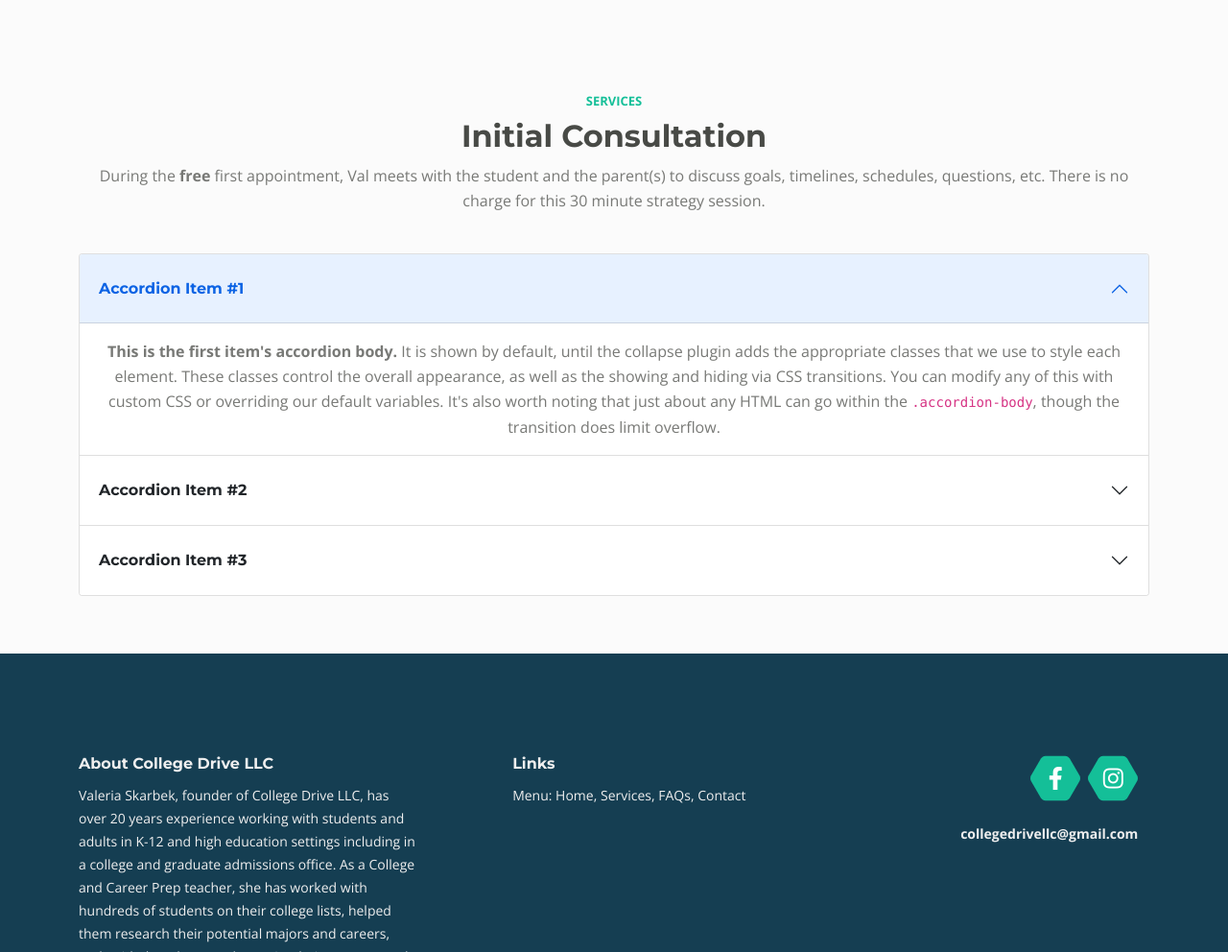
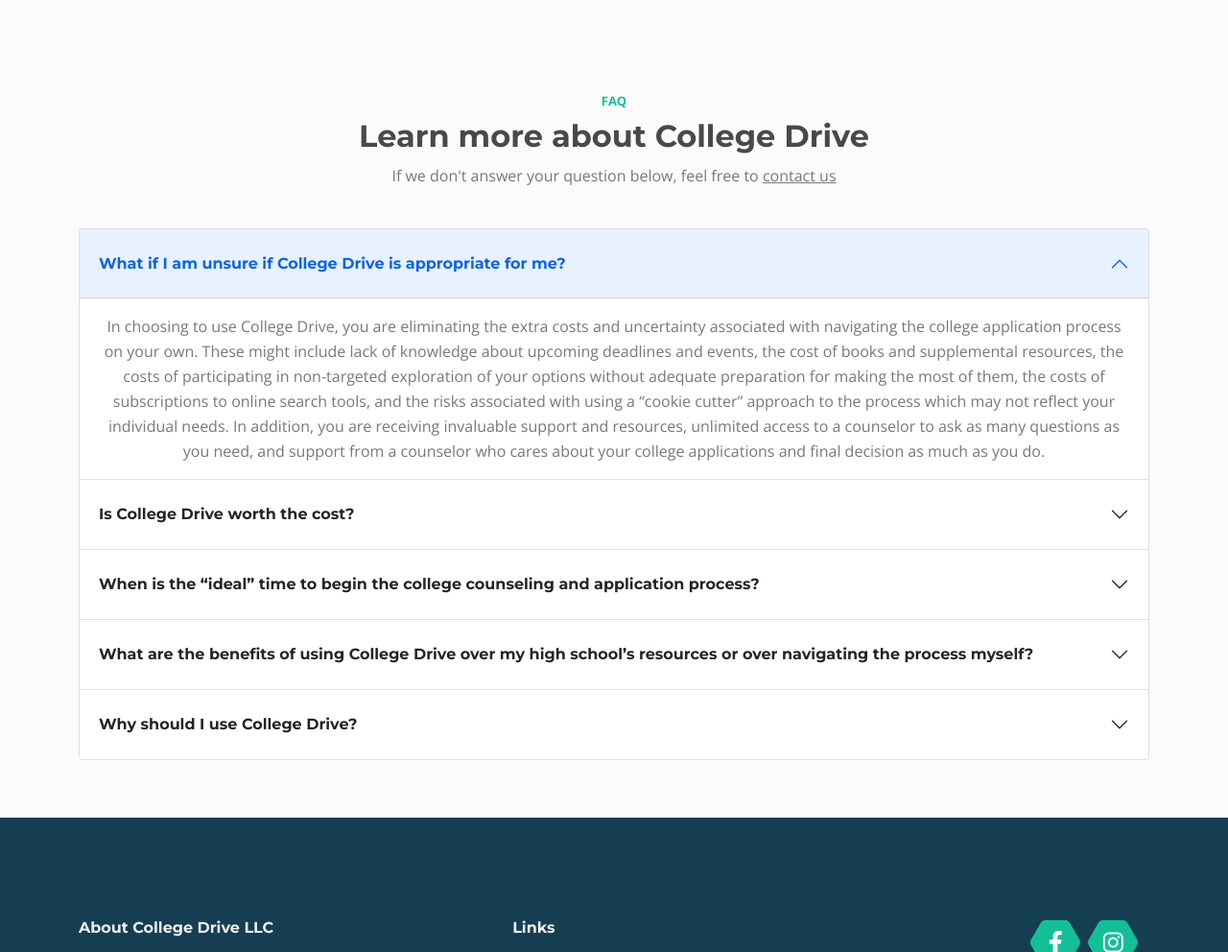
Before and after one commit to EthanGrayMcG/collegedriveconsulting, a website: page web/FAQ.html in a window 1280 px wide. Shown: the part 400-1392 px from the top of the page at 96% size. Drawn offline with nearby package versions, Linux system fonts and the light colour scheme.

Commit message:
updated FAQ page

```diff
--- a/web/FAQ.html
+++ b/web/FAQ.html
@@ -120,12 +120,11 @@
             <div class="container">
                 <div class="row">
                     <div class="col-lg-12">
-                        <div class="section-title">SERVICES</div>
+                        <div class="section-title">FAQ</div>
                        <!--  <h2 class="h2-heading">College Preperation Packages</h2> -->
 
-                        <h2>Initial Consultation</h2>
-                        <p>During the <strong>free</strong> first appointment, Val meets with the student and the parent(s) to discuss goals, timelines,
-                            schedules, questions, etc. There is no charge for this 30 minute strategy session.</p>
+                        <h2>Learn more about College Drive</h2>
+                        <p>If we don't answer your question below, feel free to <a href="contact.html">contact us</a></p>
                             <br />
 
 
@@ -133,39 +132,66 @@
             <div class="accordion-item">
               <h2 class="accordion-header" id="headingOne">
                 <button class="accordion-button" type="button" data-bs-toggle="collapse" data-bs-target="#collapseOne" aria-expanded="true" aria-controls="collapseOne">
-                  Accordion Item #1
+                    What if I am unsure if College Drive is appropriate for me?
                 </button>
               </h2>
               <div id="collapseOne" class="accordion-collapse collapse show" aria-labelledby="headingOne" data-bs-parent="#accordionExample">
                 <div class="accordion-body">
-                  <strong>This is the first item's accordion body.</strong> It is shown by default, until the collapse plugin adds the appropriate classes that we use to style each element. These classes control the overall appearance, as well as the showing and hiding via CSS transitions. You can modify any of this with custom CSS or overriding our default variables. It's also worth noting that just about any HTML can go within the <code>.accordion-body</code>, though the transition does limit overflow.
+                    In choosing to use College Drive, you are eliminating the extra costs and uncertainty associated with navigating the college application process on your own. These might include lack of knowledge about upcoming deadlines and events, the cost of books and supplemental resources, the costs of participating in non-targeted exploration of your options without adequate preparation for making the most of them, the costs of subscriptions to online search tools, and the risks associated with using a “cookie cutter” approach to the process which may not reflect your individual needs. In addition, you are receiving invaluable support and resources, unlimited access to a counselor to ask as many questions as you need, and support from a counselor who cares about your college applications and final decision as much as you do.
                 </div>
               </div>
             </div>
             <div class="accordion-item">
               <h2 class="accordion-header" id="headingTwo">
                 <button class="accordion-button collapsed" type="button" data-bs-toggle="collapse" data-bs-target="#collapseTwo" aria-expanded="false" aria-controls="collapseTwo">
-                  Accordion Item #2
+                    Is College Drive worth the cost?
                 </button>
               </h2>
               <div id="collapseTwo" class="accordion-collapse collapse" aria-labelledby="headingTwo" data-bs-parent="#accordionExample">
                 <div class="accordion-body">
-                  <strong>This is the second item's accordion body.</strong> It is hidden by default, until the collapse plugin adds the appropriate classes that we use to style each element. These classes control the overall appearance, as well as the showing and hiding via CSS transitions. You can modify any of this with custom CSS or overriding our default variables. It's also worth noting that just about any HTML can go within the <code>.accordion-body</code>, though the transition does limit overflow.
+                    In choosing to use College Drive, you are eliminating the extra costs and uncertainty associated with navigating the college application process on your own. These might include lack of knowledge about upcoming deadlines and events, the cost of books and supplemental resources, the costs of participating in non-targeted exploration of your options without adequate preparation for making the most of them, the costs of subscriptions to online search tools, and the risks associated with using a “cookie cutter” approach to the process which may not reflect your individual needs. In addition, you are receiving invaluable support and resources, unlimited access to a counselor to ask as many questions as you need, and support from a counselor who cares about your college applications and final decision as much as you do.
                 </div>
               </div>
             </div>
             <div class="accordion-item">
               <h2 class="accordion-header" id="headingThree">
                 <button class="accordion-button collapsed" type="button" data-bs-toggle="collapse" data-bs-target="#collapseThree" aria-expanded="false" aria-controls="collapseThree">
-                  Accordion Item #3
+                    When is the “ideal” time to begin the college counseling and application process?
                 </button>
               </h2>
               <div id="collapseThree" class="accordion-collapse collapse" aria-labelledby="headingThree" data-bs-parent="#accordionExample">
                 <div class="accordion-body">
-                  <strong>This is the third item's accordion body.</strong> It is hidden by default, until the collapse plugin adds the appropriate classes that we use to style each element. These classes control the overall appearance, as well as the showing and hiding via CSS transitions. You can modify any of this with custom CSS or overriding our default variables. It's also worth noting that just about any HTML can go within the <code>.accordion-body</code>, though the transition does limit overflow.
+                    While there is not necessarily a “perfect” time to begin, most students begin the college counseling process during their junior year of high school. Students in their freshman or sophomore years, though, can also use these resources to prepare for what’s ahead, and navigate their high school experiences to best align with college criteria. College Drive also works with graduating seniors, emphasizing planning and organization.
                 </div>
               </div>
             </div>
+
+            <div class="accordion-item">
+                <h2 class="accordion-header" id="headingFour">
+                  <button class="accordion-button collapsed" type="button" data-bs-toggle="collapse" data-bs-target="#collapseFour" aria-expanded="false" aria-controls="collapseFour">
+                    What are the benefits of using College Drive over my high school’s resources or over navigating the process myself?
+                  </button>
+                </h2>
+                <div id="collapseFour" class="accordion-collapse collapse" aria-labelledby="headingFour" data-bs-parent="#accordionExample">
+                  <div class="accordion-body">
+                    The average public school counselor is responsible for 300+ students each year. In using College Drive, you will be provided with guidance specifically catered to you, your individual interests and experiences, and your college application and selection goals. With 4000+ colleges and universities in the U.S., it can be difficult to fully explore all of your options. You will receive one-on-one counseling as well as support via email in order to ease the stress of the application process and make sure that you are aware of all deadlines, requirements, and processes. In addition, if applicable, the college counseling services will provide you with opportunities to connect with current students, administrators, and faculty at the colleges you might be interested in.
+                  </div>
+                </div>
+              </div>
+
+              <div class="accordion-item">
+                <h2 class="accordion-header" id="headingFive">
+                  <button class="accordion-button collapsed" type="button" data-bs-toggle="collapse" data-bs-target="#collapseFive" aria-expanded="false" aria-controls="collapseFive">
+                    Why should I use College Drive?
+                  </button>
+                </h2>
+                <div id="collapseFive" class="accordion-collapse collapse" aria-labelledby="headingFive" data-bs-parent="#accordionExample">
+                  <div class="accordion-body">
+                    College Drive offers individual guidance to meet your personal needs and timeline, provides support from a counselor with an expertise in colleges and universities and with in-depth experience working with clients in the counseling role, offers flexible scheduling and communication options, and provides you with a counselor who cares about your decisions about your future as much as you do. Val also works very hard to try to provide support in the way today’s students are most interested in receiving it, through both traditional methods (e.g., individual meetings and phone conversations) as well as methods more relevant to today’s generation of students (e.g., text message reminders). She tries to remain as accessible to students and families as possible, especially during the peak times of the stress and anxiety that is associated with the college admissions process.
+                  </div>
+                </div>
+              </div>
+
           </div>
         </div> <!-- end of col -->
     </div> <!-- end of row -->
```
